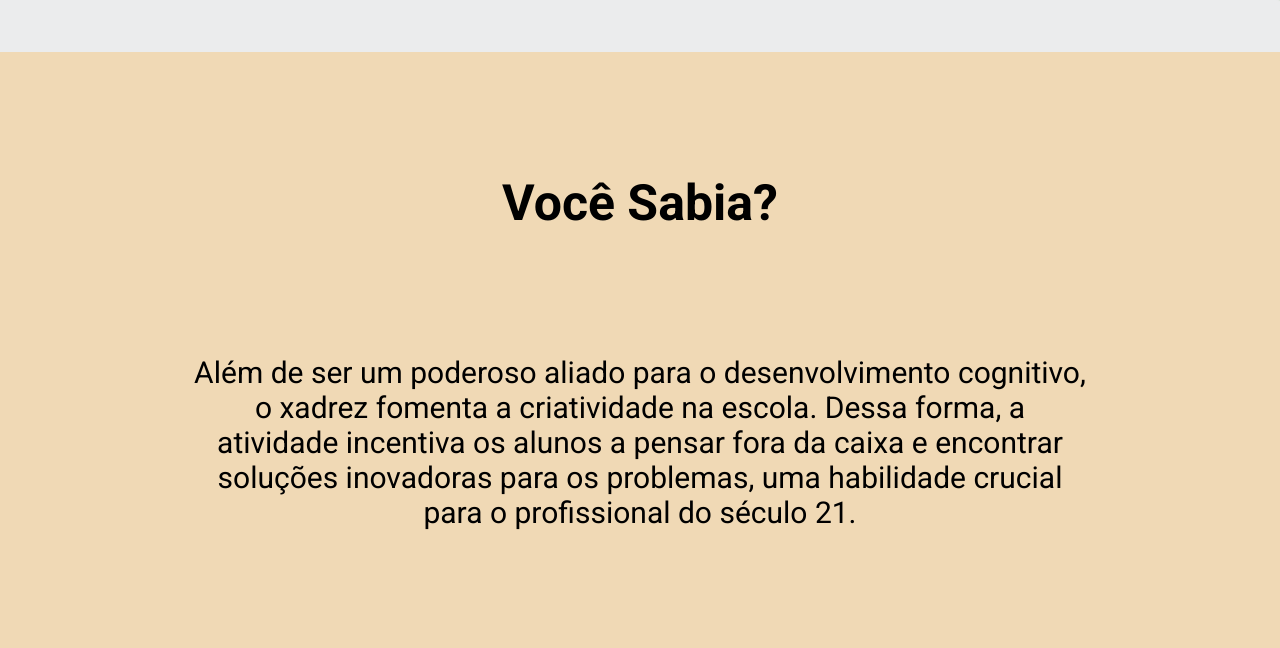
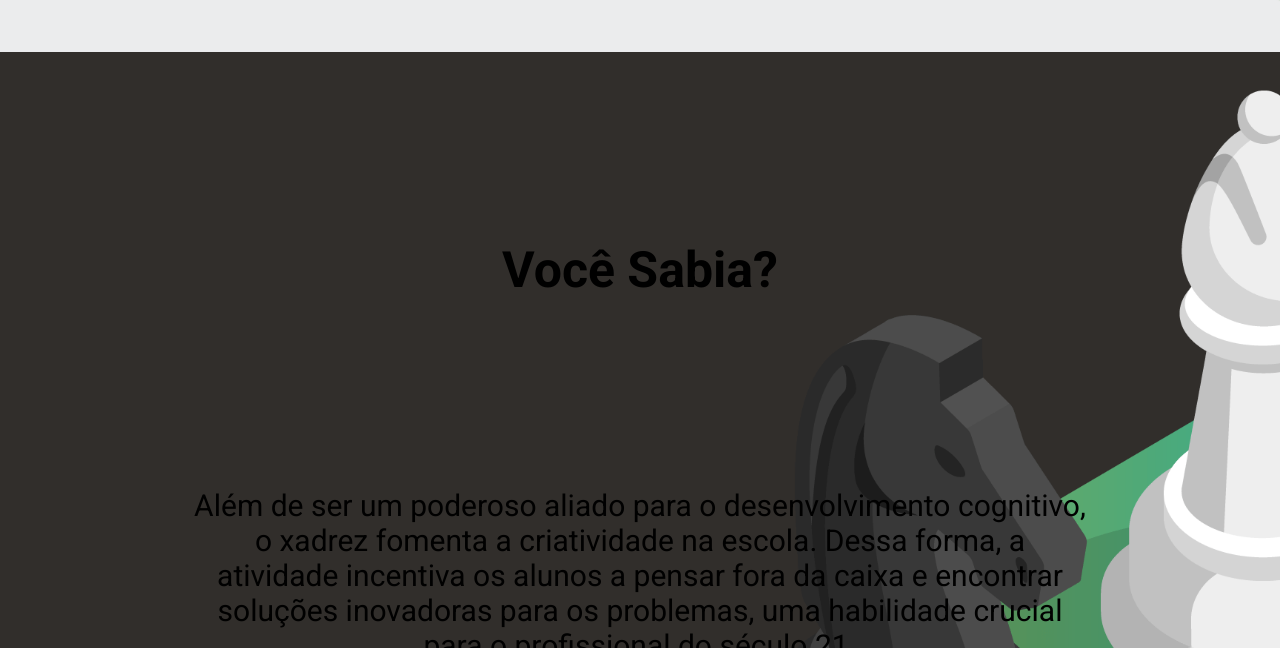
Before and after one commit to elersonleandro/Projeto-Individual, a plain HTML site: page index.html in a window 1280 px wide. Shown: the part 830-1478 px from the top of the page. Drawn offline with Linux system fonts and the light colour scheme.

Commit message:
Mais estilizações

```diff
--- a/css/index.css
+++ b/css/index.css
@@ -129,12 +129,15 @@ h1 {
 }
 .vocesabia{
     display: flex;
+    background-image: url(../img/back2.png);
+    background-repeat: no-repeat;
+    background-size: cover;
+    height: 100vh;
+    width: 100vw;
     justify-content: space-evenly;
     text-align: center;
     flex-direction: column;
     align-items: center;
-    background-color: #f0d9b5;
-    height: 75vh;
 }
 .vocesabia p{
     width: 70%;
```
Also changed, not shown: index.html (+3 -1 lines), img/back2.png (added).
